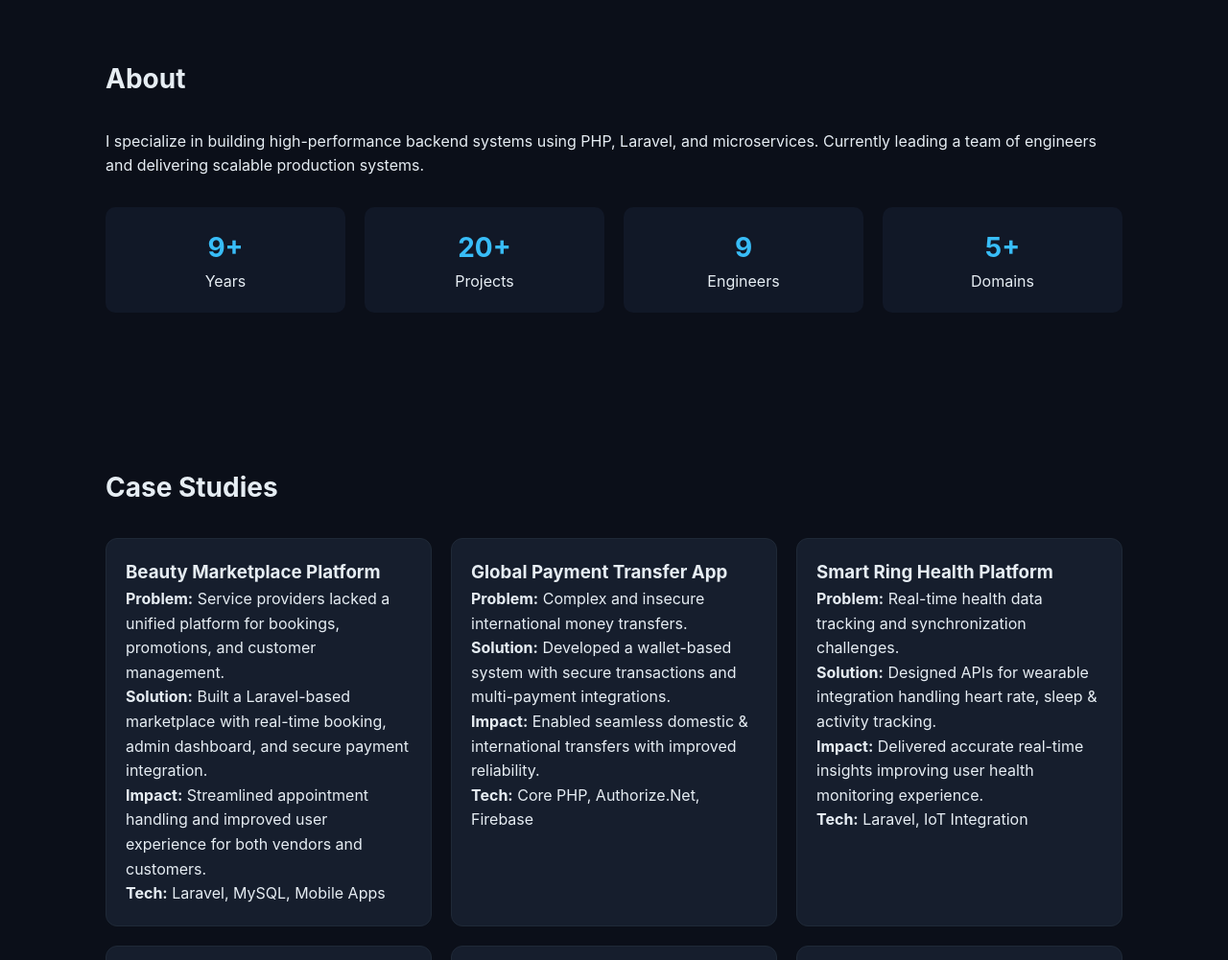
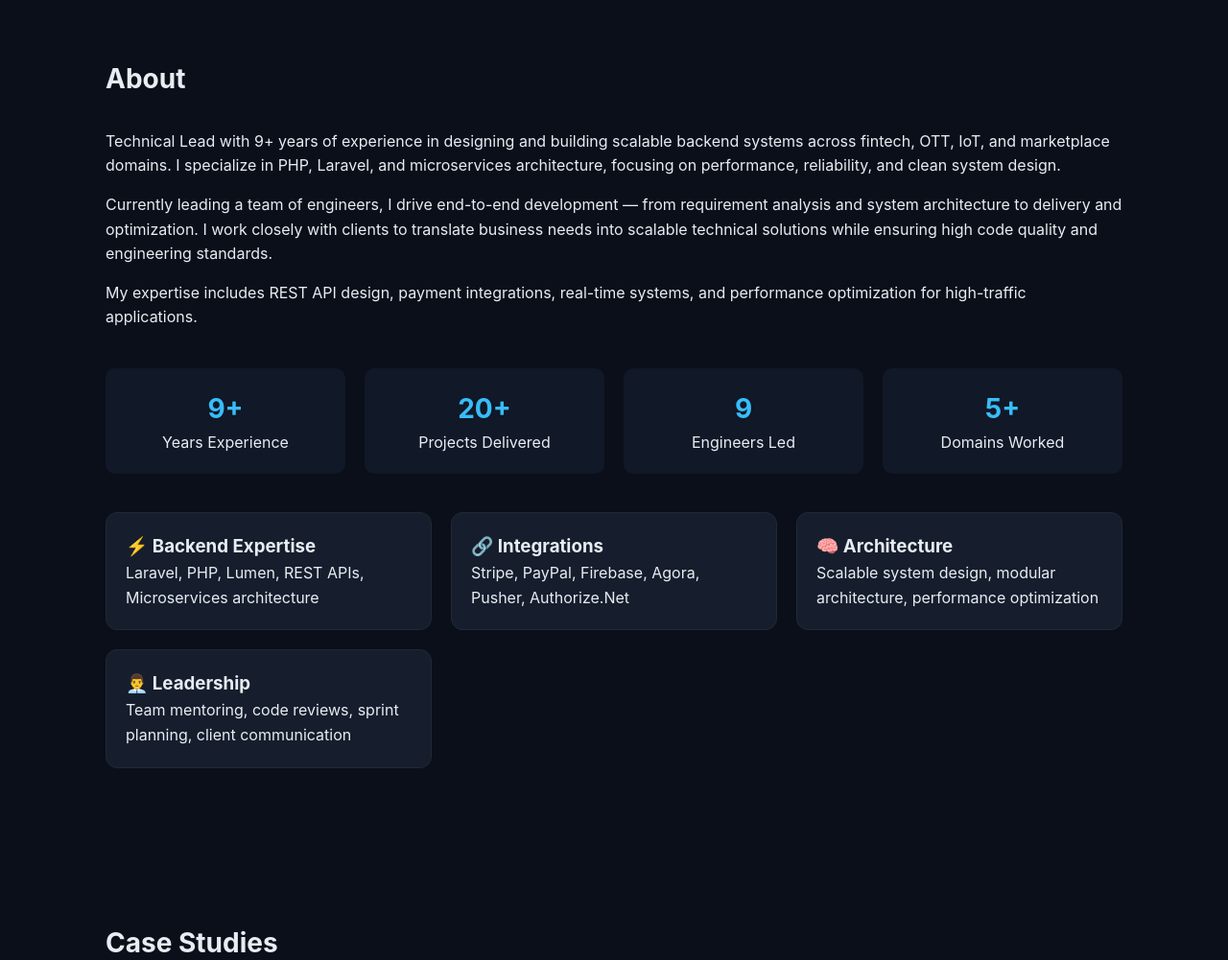
Before and after one commit to AniruddhSinh-Jadeja/portfolio, a plain HTML site: page index.html in a window 1280 px wide. Shown: the part 820-1821 px from the top of the page at 96% size. Drawn offline with Linux system fonts and the light colour scheme.

Commit message:
Update index.html

```diff
--- a/index.html
+++ b/index.html
@@ -173,18 +173,75 @@ footer {
 </div>
 
 <!-- ABOUT -->
-<section id="about">
+<section id="about" class="fade">
   <h2>About</h2>
+
   <p>
-    I specialize in building high-performance backend systems using PHP, Laravel, and microservices.
-    Currently leading a team of engineers and delivering scalable production systems.
+    Technical Lead with 9+ years of experience in designing and building scalable backend systems
+    across fintech, OTT, IoT, and marketplace domains. I specialize in PHP, Laravel, and
+    microservices architecture, focusing on performance, reliability, and clean system design.
   </p>
 
-  <div class="metrics" style="margin-top:30px;">
-    <div class="metric"><h3>9+</h3><p>Years</p></div>
-    <div class="metric"><h3>20+</h3><p>Projects</p></div>
-    <div class="metric"><h3>9</h3><p>Engineers</p></div>
-    <div class="metric"><h3>5+</h3><p>Domains</p></div>
+  <p style="margin-top:15px;">
+    Currently leading a team of engineers, I drive end-to-end development — from requirement
+    analysis and system architecture to delivery and optimization. I work closely with clients
+    to translate business needs into scalable technical solutions while ensuring high code quality
+    and engineering standards.
+  </p>
+
+  <p style="margin-top:15px;">
+    My expertise includes REST API design, payment integrations, real-time systems, and
+    performance optimization for high-traffic applications.
+  </p>
+
+  <!-- METRICS -->
+  <div class="metrics" style="margin-top:40px;">
+
+    <div class="metric">
+      <h3>9+</h3>
+      <p>Years Experience</p>
+    </div>
+
+    <div class="metric">
+      <h3>20+</h3>
+      <p>Projects Delivered</p>
+    </div>
+
+    <div class="metric">
+      <h3>9</h3>
+      <p>Engineers Led</p>
+    </div>
+
+    <div class="metric">
+      <h3>5+</h3>
+      <p>Domains Worked</p>
+    </div>
+
+  </div>
+
+  <!-- HIGHLIGHTS -->
+  <div class="grid" style="margin-top:40px;">
+
+    <div class="card">
+      <h3>⚡ Backend Expertise</h3>
+      <p>Laravel, PHP, Lumen, REST APIs, Microservices architecture</p>
+    </div>
+
+    <div class="card">
+      <h3>🔗 Integrations</h3>
+      <p>Stripe, PayPal, Firebase, Agora, Pusher, Authorize.Net</p>
+    </div>
+
+    <div class="card">
+      <h3>🧠 Architecture</h3>
+      <p>Scalable system design, modular architecture, performance optimization</p>
+    </div>
+
+    <div class="card">
+      <h3>👨‍💼 Leadership</h3>
+      <p>Team mentoring, code reviews, sprint planning, client communication</p>
+    </div>
+
   </div>
 </section>
 
```
